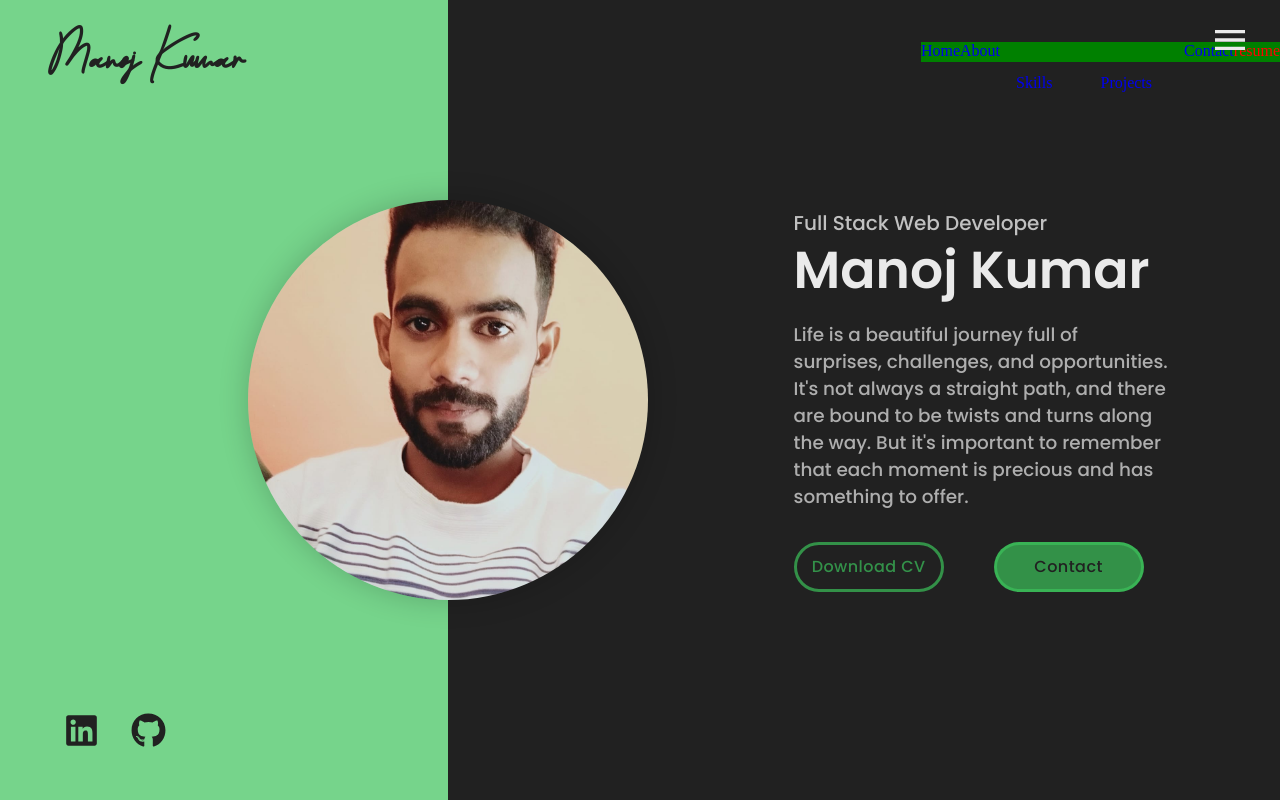
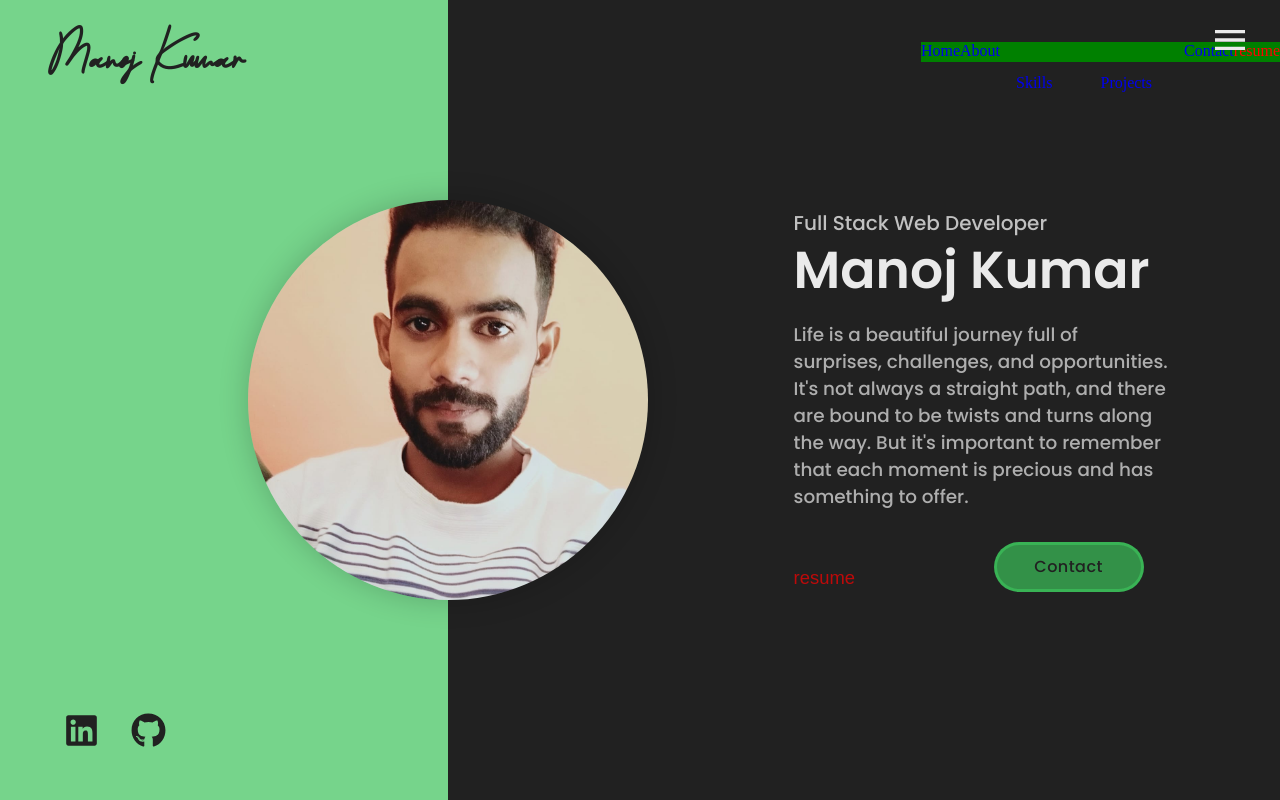
Before and after one commit to Manojbachhal/manojbachhal.github.io, a React (Create React App) app: page / in a window 1280 px wide. Shown: the top 800 px of the page. Built offline with nearby package versions, Linux system fonts and the light colour scheme; a web font is replaced by a local one.

Commit message:
Resume button Landing

```diff
--- a/src/components/Landing/Landing.js
+++ b/src/components/Landing/Landing.js
@@ -60,7 +60,18 @@ function Landing() {
   }));
 
   const classes = useStyles();
-
+  const handleClick = () => {
+    window.open(
+      "https://drive.google.com/file/d/1uk9MQMNGk83W7Qu7DK13gSHmO32_CWCs/view?usp=share_link"
+    );
+    const url = resume;
+    const link = document.createElement("a");
+    link.href = url;
+    link.download = "file.pdf";
+    document.body.appendChild(link);
+    link.click();
+    document.body.removeChild(link);
+  };
   return (
     <div className="landing" id="home">
       <div className="landing--container">
@@ -108,7 +119,7 @@ function Landing() {
             <p>{headerData.desciption}</p>
 
             <div className="lcr-buttonContainer">
-              {headerData.resumePdf && (
+              {/* {headerData.resumePdf && (
                 <a
                   href={headerData.resumePdf}
                   download={resume}
@@ -127,7 +138,17 @@ function Landing() {
                     Download CV
                   </Button>
                 </a>
-              )}
+              )} */}
+              <p
+                // href="https://drive.google.com/uc?export=download&id=1IvwRAj-3hldcDAgkUlGL7KP3FmoBySuv"
+                // download
+                style={{ color: "red" }}
+                className="nav-link resume"
+                id="resume-button-2"
+                onClick={handleClick}
+              >
+                resume
+              </p>
               <NavLink to="/#contacts" smooth={true} spy="true" duration={2000}>
                 <Button className={classes.contactBtn}>Contact</Button>
               </NavLink>
```
